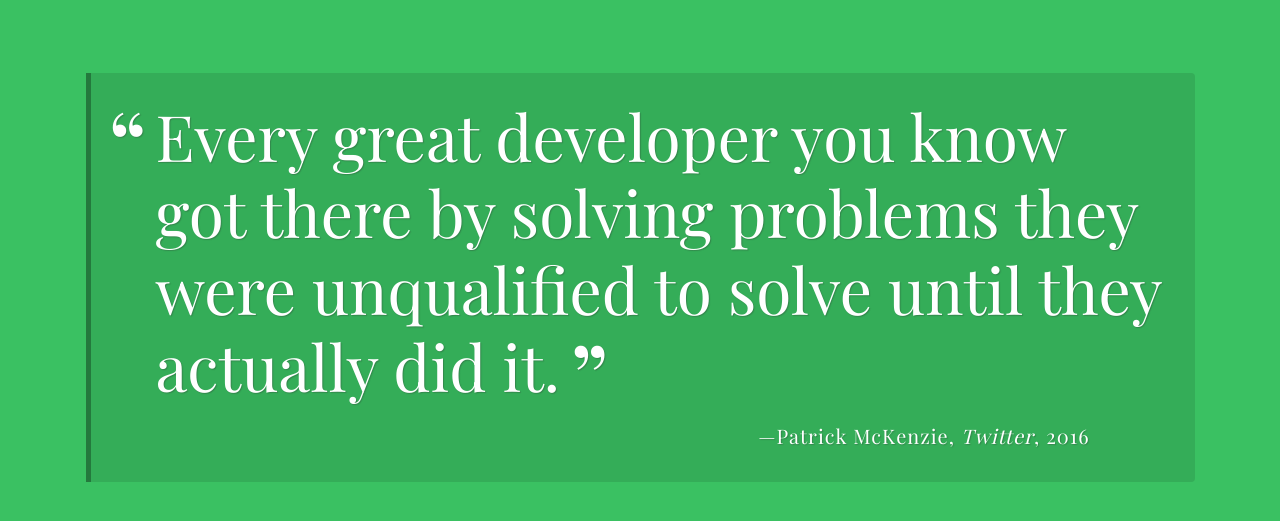
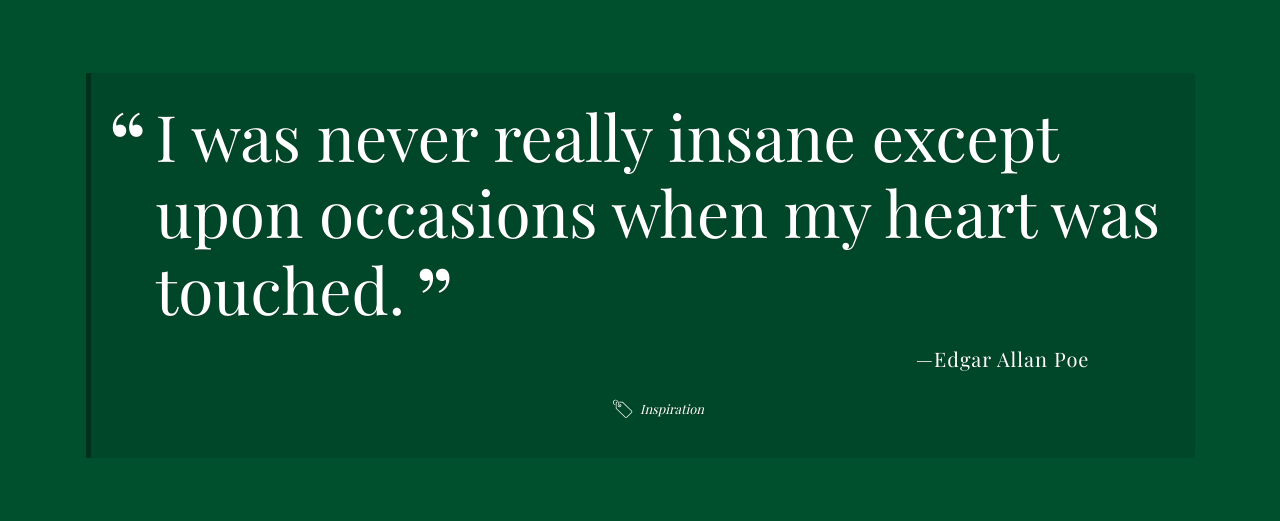
Before and after one commit to zowieerickson/random_quote_generator_01, a plain HTML site: page index.html in a window 1280 px wide. Both pictures are taken after a click on the button "Show another quote". Shown: the part 147-668 px from the top of the page. Drawn offline with nearby package versions, Linux system fonts and the light colour scheme; a web font is replaced by a local one.

Commit message:
feat: svg tag icon, quote/background timer

```diff
--- a/css/styles.css
+++ b/css/styles.css
@@ -105,6 +105,21 @@ h1 {
   font-style: normal;
 }
 
+.tag {
+  padding-top: 1rem;
+  padding-bottom: 15px;
+  padding-left: 7px;
+  text-align: center;
+  font-size: 0.8rem;
+  display: block;
+  font-style: oblique;
+}
+
+.tag-container {
+  display: flex;
+  justify-content: center;
+}
+
 .year:before {
   content: ", ";
   font-style: normal;
@@ -159,3 +174,7 @@ h1 {
     font-size: 1.25rem;
   }
 }
+
+.icon {
+  filter: brightness(0) invert(1);
+}
--- a/index.html
+++ b/index.html
@@ -1,11 +1,11 @@
 <!DOCTYPE html>
 <html lang="en">
   <head>
-    <meta charset="UTF-8">
-    <meta name="viewport" content="width=device-width, initial-scale=1.0">
+    <meta charset="UTF-8" />
+    <meta name="viewport" content="width=device-width, initial-scale=1.0" />
     <title>Random Quotes</title>
-    <link rel="stylesheet" href="css/normalize.css">
-    <link rel="stylesheet" href="css/styles.css">
+    <link rel="stylesheet" href="css/normalize.css" />
+    <link rel="stylesheet" href="css/styles.css" />
   </head>
 
   <body>
@@ -16,8 +16,18 @@
 
     <div class="container">
       <div id="quote-box" class="quote-box">
-        <p class="quote">Every great developer you know got there by solving problems they were unqualified to solve until they actually did it.</p>
-        <p class="source">Patrick McKenzie<span class="citation">Twitter</span><span class="year">2016</span></p>
+        <p class="quote">
+          Every great developer you know got there by solving problems they were
+          unqualified to solve until they actually did it.
+        </p>
+        <p class="source">
+          Patrick McKenzie<span class="citation">Twitter</span>
+          <span class="year">2016</span>
+          <div class="tag-container">
+            <img class="icon" src="img/tag.svg" alt="" />
+            <span class="tag"> Motivation</span>
+        </div>
+        </p>
       </div>
     </div>
 
--- a/js/script.js
+++ b/js/script.js
@@ -1,9 +1,12 @@
 /***
  * selectors
  ***/
+const quoteBox = document.querySelector("#quote-box");
 const quote = document.querySelector(".quote");
 const source = document.querySelector(".source");
 const citation = document.querySelector(".citation");
+const body = document.querySelector("body");
+const year = document.querySelector(".year");
 
 /***
  * `quotes` array
@@ -14,112 +17,223 @@ const quotes = [
       "We are what we pretend to be, so we must be careful about what we pretend to be.",
     source: "Kurt Vonnegut",
     citation: "Mother Night",
+    year: 1970,
+    tag: "Inspiration",
   },
   {
     quote: "Do one thing every day that scares you.",
     source: "Eleanor Roosevelt",
+    year: 1997,
+    tag: "Inspiration",
   },
   {
     quote: "What's meant to be will always find a way.",
     source: "Trisha Yearwood",
+    tag: "Inspiration",
   },
   {
     quote:
       "Courage is the most important of all the virtues because without courage, you can't practice any other virtue consistently.",
     source: "Maya Angelou",
+    tag: "Inspiration",
   },
   {
     quote:
       "The flower that blooms in adversity is the rarest and most beautiful of all.",
     source: "Walt Disney Company",
     citation: "Mulan",
+    tag: "Inspiration",
   },
   {
     quote:
       "Don't be pushed around by the fears in your mind. Be led by the dreams in your heart.",
     source: "Roy T. Bennett",
     citation: "The Light in the Heart",
+    tag: "Motivation",
   },
   {
     quote:
       "Instead of worrying about what you cannot control, shift your energy to what you can create.",
     source: "Roy T. Bennett",
     citation: "The Light in the Heart",
+    tag: "Motivation",
   },
   {
     quote:
       "I was never really insane except upon occasions when my heart was touched.",
     source: "Edgar Allan Poe",
+    tag: "Inspiration",
   },
   {
     quote:
       "It is good to love many things, for therein lies the true strength, and whosoever loves much performs much, and can accomplish much, and what is done in love is well done.",
     source: "Vincent Van Gogh",
+    tag: "Love",
   },
   {
     quote:
       "You have power over your mind - not outside events. Realize this, and you will find strength.",
     source: "Marcus Aurelius",
     citation: "Meditations",
+    tag: "Motivation",
   },
   {
     quote:
       "You must not ever stop being whimsical. And you must not, ever, give anyone else the responsibility for your life.",
     source: "Mary Oliver",
     citation: "Wild Geese",
+    tag: "Inspiration",
   },
   {
     quote:
       "Aerodynamically, the bumble bee shouldn't be able to fly, but the bumble bee doesn't know it so it goes on flying anyway.",
     source: "Mary Kay Ash",
+    tag: "Motivation",
   },
   {
     quote:
       "There is no dishonor in losing the race. There is only dishonor in not racing because you are afraid to lose.",
     source: "Garth Stein",
     citation: "The Art of Racing in the Rain",
+    tag: "Inspiration",
   },
   {
     quote:
       "Risks must be taken because the greatest hazard in life is to risk nothing.",
     source: "Leo F. Buscaglia",
+    tag: "Motivation",
   },
   {
     quote:
       "Every great developer you know got there by solving problems they were unqualified to solve until they actually did it.",
     source: "Patrick McKenzie",
+    citation: "Twitter",
+    year: 2016,
+    tag: "Motivation",
+  },
+  {
+    quote:
+      "Business opportunities are like buses, there’s always another one coming.",
+    source: "Richard Branson",
+    tag: "Business",
+  },
+  {
+    quote:
+      "Success usually comes to those who are too busy to be looking for it.",
+    source: "Henry David Thoreau",
+    tag: "Business",
+  },
+  {
+    quote:
+      "There’s no shortage of remarkable ideas, what’s missing is the will to execute them.",
+    source: "Seth Godin",
+    tag: "Business",
+  },
+  {
+    quote:
+      "If you really look closely, most overnight successes took a long time.",
+    source: "Steve Jobs",
+    tag: "Business",
+  },
+  {
+    quote:
+      "Even if you are on the right track, you’ll get run over if you just sit there.",
+    source: "Will Rodgers",
+    tag: "Business",
   },
 ];
 
-console.log(quotes);
+/***
+ * `colors` array
+ ***/
+const colors = [
+  "#3b1f2b",
+  "#db162f",
+  "#dbdfac",
+  "#19297c",
+  "#a1867f",
+  "#D1BCE3",
+  "#004f2d",
+  "#0a8754",
+  "#508ca4",
+  "#8ed081",
+  "#b4d2ba",
+  "#e2856e",
+  "#88A2AA",
+];
+
+function getRandomColor(arr) {
+  let random = Math.floor(Math.random() * colors.length);
+  return arr[random];
+}
+
+function displayRandomColor(arr) {
+  let randomColor = getRandomColor(colors);
+  body.style.backgroundColor = randomColor;
+}
 
 /***
  * `getRandomQuote` function
  ***/
-
-let random = Math.floor(Math.random() * quotes.length);
-
 function getRandomQuote(arr) {
   // Number between 0 and length of quotes array
-  return arr[random].quote;
+  let random = Math.floor(Math.random() * quotes.length);
+  return arr[random];
 }
 
-console.log(random);
-console.log(getRandomQuote(quotes));
+/***
+ * timers
+ ***/
+let quoteTimer = setInterval(printQuote, 20000);
+let colorTimer = setInterval(displayRandomColor, 20000);
 
 /***
  * `printQuote` function
  ***/
-function printQuote(arr) {
+function printQuote() {
   let randomQuote = getRandomQuote(quotes);
-  quote.innerHTML = randomQuote;
+  console.log(randomQuote.quote);
+
+  let html = `
+  <p class="quote">${randomQuote.quote}</p>
+  <p class="source">${randomQuote.source}`;
+
+  if (randomQuote.citation !== undefined) {
+    html += `
+    <span class="citation">${randomQuote.citation}</span>`;
+  }
+
+  if (randomQuote.year !== undefined) {
+    html += `
+    <span class="citation">${randomQuote.year}</span>`;
+  }
+
+  if (randomQuote.tag !== undefined) {
+    html += `
+      <div class="tag-container">
+        <img class="icon" src="img/tag.svg" alt="" />
+        <span class="tag">${randomQuote.tag}</span>
+      </div>`;
+  }
+
+  html += `
+  </p>`;
+  quoteBox.innerHTML = html;
+
+  clearInterval(colorTimer);
+  clearInterval(quoteTimer);
+  quoteTimer = setInterval(printQuote, 20000);
+  colorTimer = setInterval(displayRandomColor, 20000);
+  console.log(citation.innerHTML);
 }
 
 /***
- * click event listener for the print quote button
- * DO NOT CHANGE THE CODE BELOW!!
+ * event listeners
  ***/
+document
+  .getElementById("load-quote")
+  .addEventListener("click", printQuote, false);
 
 document
   .getElementById("load-quote")
-  .addEventListener("click", printQuote, false);
+  .addEventListener("click", displayRandomColor, false);
```
Also changed, not shown: img/tag.svg (added), 1 other file.
